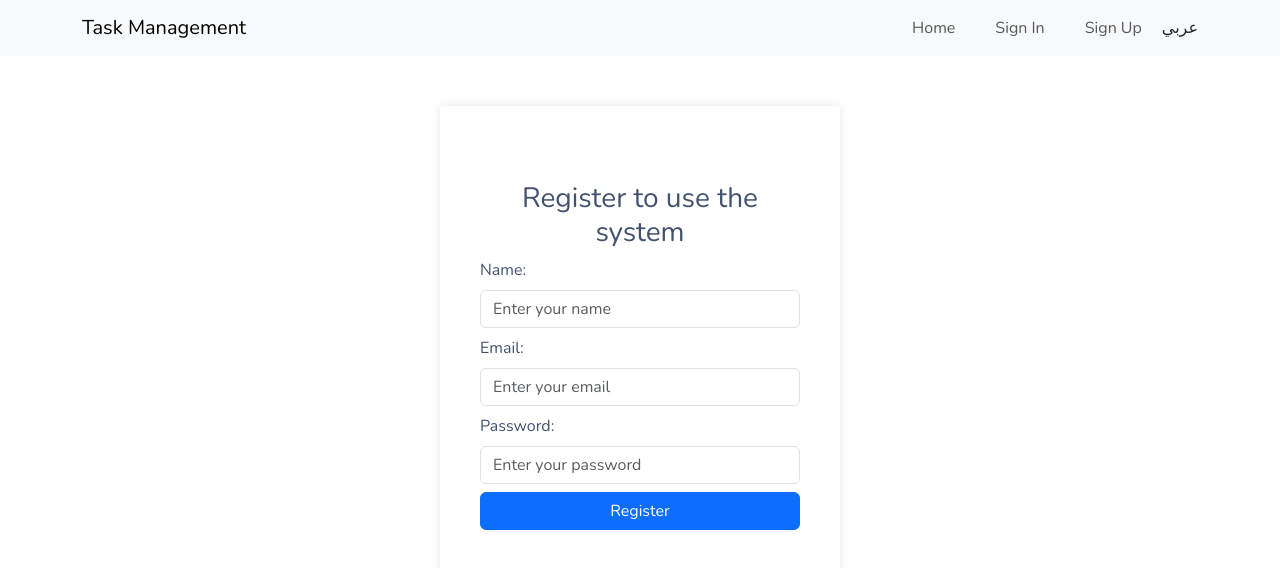
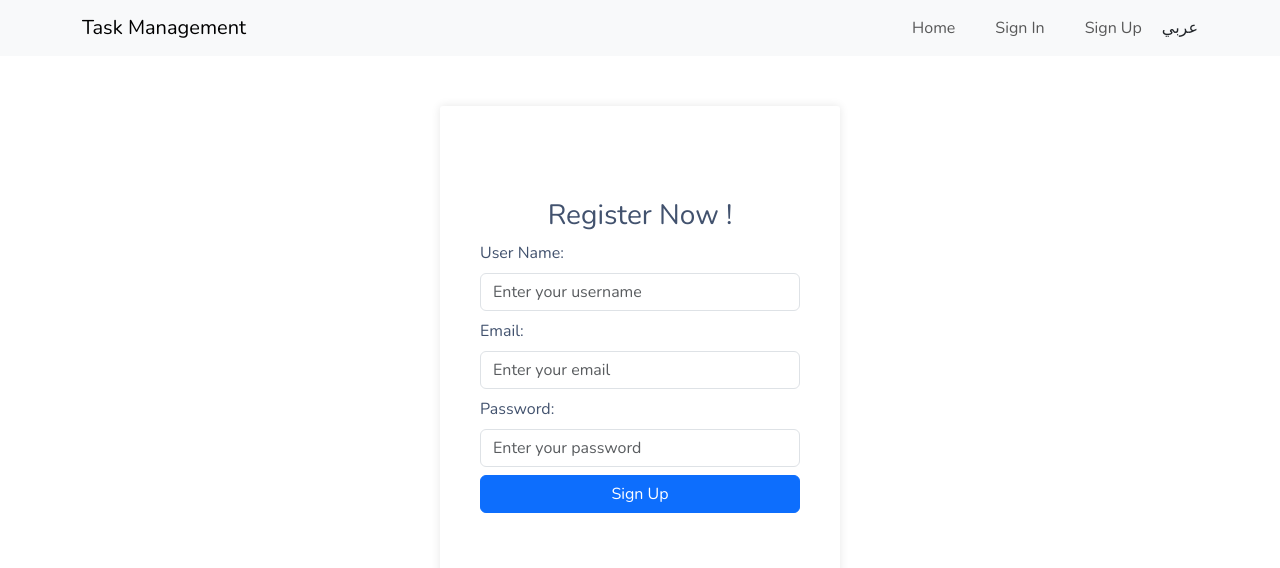
Before and after one commit to RoaaTareq/TaskManagment, a React (Create React App) app: page /sign-up in a window 1280 px wide. Shown: the top 568 px of the page. Built offline with nearby package versions, Linux system fonts and the light colour scheme.

Commit message:
fix-issue

```diff
--- a/src/assets/locales/ar.json
+++ b/src/assets/locales/ar.json
@@ -26,5 +26,13 @@
     "use-text": "توجد أتمتة بدون كود مدمجة في كل لوحة مهام، مما يسمح لك بالتركيز على العمل المهم بينما يدير النظام المهام المتكررة.",
     "copy":"حقوق النشر محفوظة 2024Task Mangement System ©",
     "dashboard" :"لوحة التحكم",
-    "logout":" الخروج من النظام"
+    "logout":" الخروج من النظام",
+    "email":" الايميل" ,
+    "password":"كلمة السر",
+    "username":" اسم المستخدم",
+    "enter-email":"ادخل الايميل الخاص بك",
+    "enter-password":" ادخل كلمة السر",
+    "login-title":"تسجيل الدخول",
+    "enter-username":"ادخل اسم المستخدم",
+    "register-title":"إنشاء حساب جديد"
 }
--- a/src/assets/locales/en.json
+++ b/src/assets/locales/en.json
@@ -27,8 +27,15 @@
     "use-text":"No-code automation is built into every Task board. Focus on the work that matters most and let the robots do the rest.",
     "copy":"2024 © Copyright Task Mangement System",
     "dashboard" :"Dashboard",
-    "logout":"Logout"
-
+    "logout":"Logout",
+    "email":"Email" ,
+    "password":"Password",
+    "username":"User Name",
+    "enter-email":"Enter your email",
+    "enter-password":"Enter your password",
+    "enter-username":"Enter your username",
+    "login-title":"Login now",
+     "register-title":"Register Now !"
 
 
 
--- a/src/views/Auth/Login.jsx
+++ b/src/views/Auth/Login.jsx
@@ -5,10 +5,12 @@ import { getUserByEmailAndPassword } from '../../db';
 import { useNavigate } from 'react-router-dom';
 import Input from '../../components/Input/Input';
 import Button from '../../components/Button/Button';
+import { useTranslation } from 'react-i18next';
 import '../../assets/style/form.css';
 
 const Login = () => {
     const navigate = useNavigate();
+    const { t } = useTranslation();
 
     const formik = useFormik({
         initialValues: {
@@ -47,9 +49,9 @@ const Login = () => {
             <div className='container'>
                 {formik.errors.api && <p className='alert alert-danger'>{formik.errors.api}</p>}
                 <form onSubmit={formik.handleSubmit} noValidate className='login-form'>
-                    <h3 className='text-center'>Log in to continue</h3>
+                    <h3 className='text-center'>  {t('login-title')}</h3>
                     <div>
-                        <label htmlFor="email">Email:</label>
+                        <label htmlFor="email">{t('email')}:</label>
                         <Input
                             id="email"
                             type="email"
@@ -57,7 +59,7 @@ const Login = () => {
                             value={formik.values.email}
                             onChange={formik.handleChange}
                             onBlur={formik.handleBlur}
-                            placeholder="Enter your email"
+                            placeholder={t('enter-email')}
                         />
                         {formik.touched.email && formik.errors.email && (
                             <p className='alert-text'>{formik.errors.email}</p>
@@ -65,7 +67,7 @@ const Login = () => {
                     </div>
 
                     <div>
-                        <label htmlFor="password">Password:</label>
+                        <label htmlFor="password">{t('password')}</label>
                         <Input
                             id="password"
                             type="password"
@@ -73,7 +75,7 @@ const Login = () => {
                             value={formik.values.password}
                             onChange={formik.handleChange}
                             onBlur={formik.handleBlur}
-                            placeholder="Enter your password"
+                            placeholder={t('enter-password')}
                         />
                         {formik.touched.password && formik.errors.password && (
                             <p className='alert-text'>{formik.errors.password}</p>
@@ -81,7 +83,7 @@ const Login = () => {
                     </div>
 
                     <Button type="submit" disabled={formik.isSubmitting}>
-                        Login
+                    {t('login')}
                     </Button>
                 </form>
             </div>
--- a/src/views/Auth/Register.jsx
+++ b/src/views/Auth/Register.jsx
@@ -5,8 +5,10 @@ import { addUser } from '../../db';
 import Input from '../../components/Input/Input';
 import Button from '../../components/Button/Button';
 import '../../assets/style/form.css';
+import { useTranslation } from 'react-i18next';
 
 const RegisterForm = () => {
+    const { t } = useTranslation();
     const formik = useFormik({
         initialValues: {
             name: '',
@@ -43,10 +45,10 @@ const RegisterForm = () => {
             <div className='container'>
                 {formik.errors.api && <p className='alert alert-danger'>{formik.errors.api}</p>}
                 <form onSubmit={formik.handleSubmit} className='register-form' noValidate>
-                    <h3 className='text-center'>Register to use the system</h3>
+                    <h3 className='text-center'>{t('register-title')}</h3>
 
                     <div>
-                        <label htmlFor="name">Name:</label>
+                        <label htmlFor="name">{t('username')}:</label>
                         <Input
                             id="name"
                             type="text"
@@ -54,7 +56,7 @@ const RegisterForm = () => {
                             value={formik.values.name}
                             onChange={formik.handleChange}
                             onBlur={formik.handleBlur}
-                            placeholder="Enter your name"
+                            placeholder={t('enter-username')}
                         />
                         {formik.touched.name && formik.errors.name && (
                             <p className='alert-text'>{formik.errors.name}</p>
@@ -62,7 +64,7 @@ const RegisterForm = () => {
                     </div>
 
                     <div>
-                        <label htmlFor="email">Email:</label>
+                        <label htmlFor="email">{t('email')}:</label>
                         <Input
                             id="email"
                             type="email"
@@ -70,7 +72,7 @@ const RegisterForm = () => {
                             value={formik.values.email}
                             onChange={formik.handleChange}
                             onBlur={formik.handleBlur}
-                            placeholder="Enter your email"
+                            placeholder={t('enter-email')}
                         />
                         {formik.touched.email && formik.errors.email && (
                             <p className='alert-text'>{formik.errors.email}</p>
@@ -78,7 +80,7 @@ const RegisterForm = () => {
                     </div>
 
                     <div>
-                        <label htmlFor="password">Password:</label>
+                        <label htmlFor="password">{t('password')}:</label>
                         <Input
                             id="password"
                             type="password"
@@ -86,7 +88,7 @@ const RegisterForm = () => {
                             value={formik.values.password}
                             onChange={formik.handleChange}
                             onBlur={formik.handleBlur}
-                            placeholder="Enter your password"
+                            placeholder={t('enter-password')}
                         />
                         {formik.touched.password && formik.errors.password && (
                             <p className='alert-text'>{formik.errors.password}</p>
@@ -94,7 +96,7 @@ const RegisterForm = () => {
                     </div>
 
                     <Button type="submit" disabled={formik.isSubmitting}>
-                        Register
+                    {t('register')}
                     </Button>
                 </form>
             </div>
```
